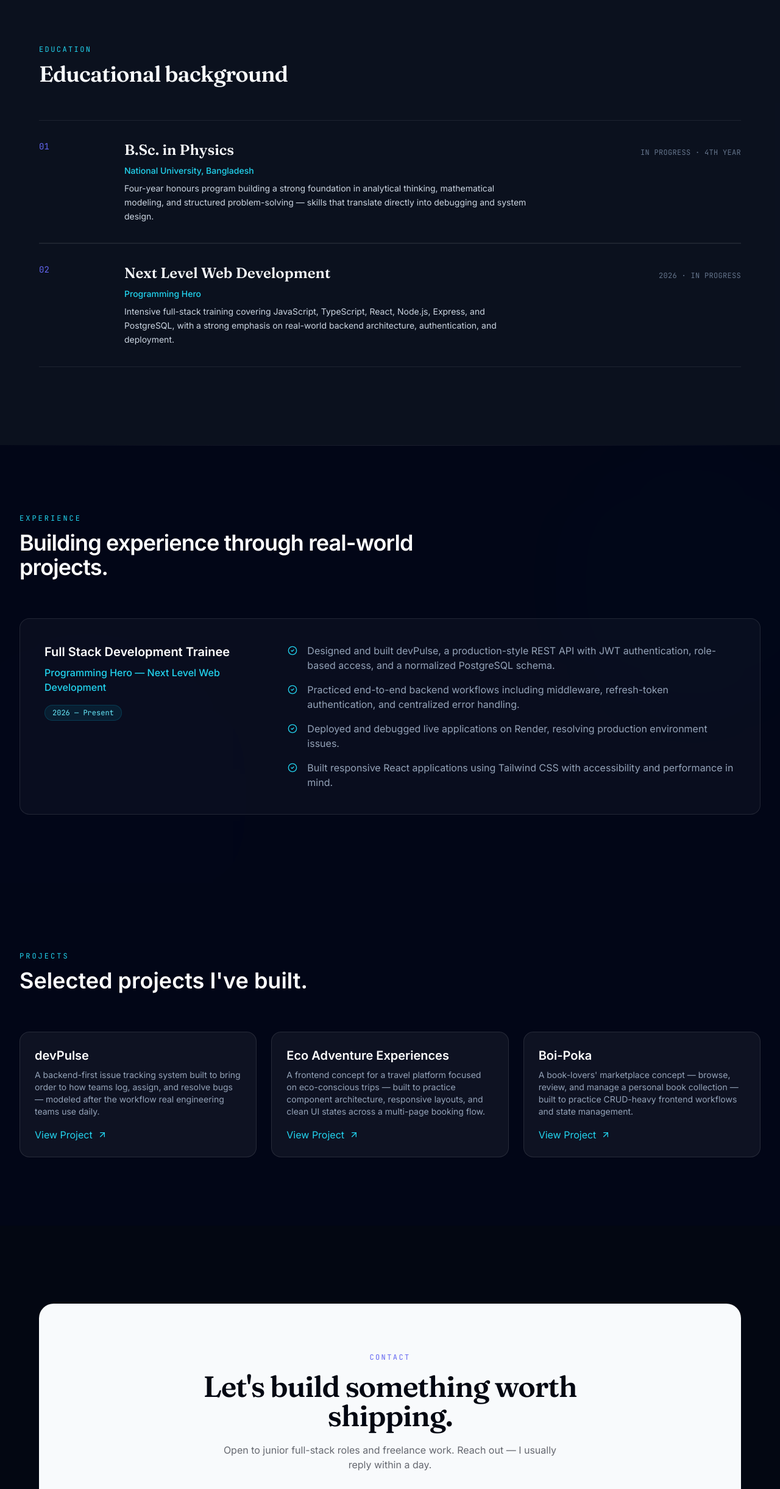
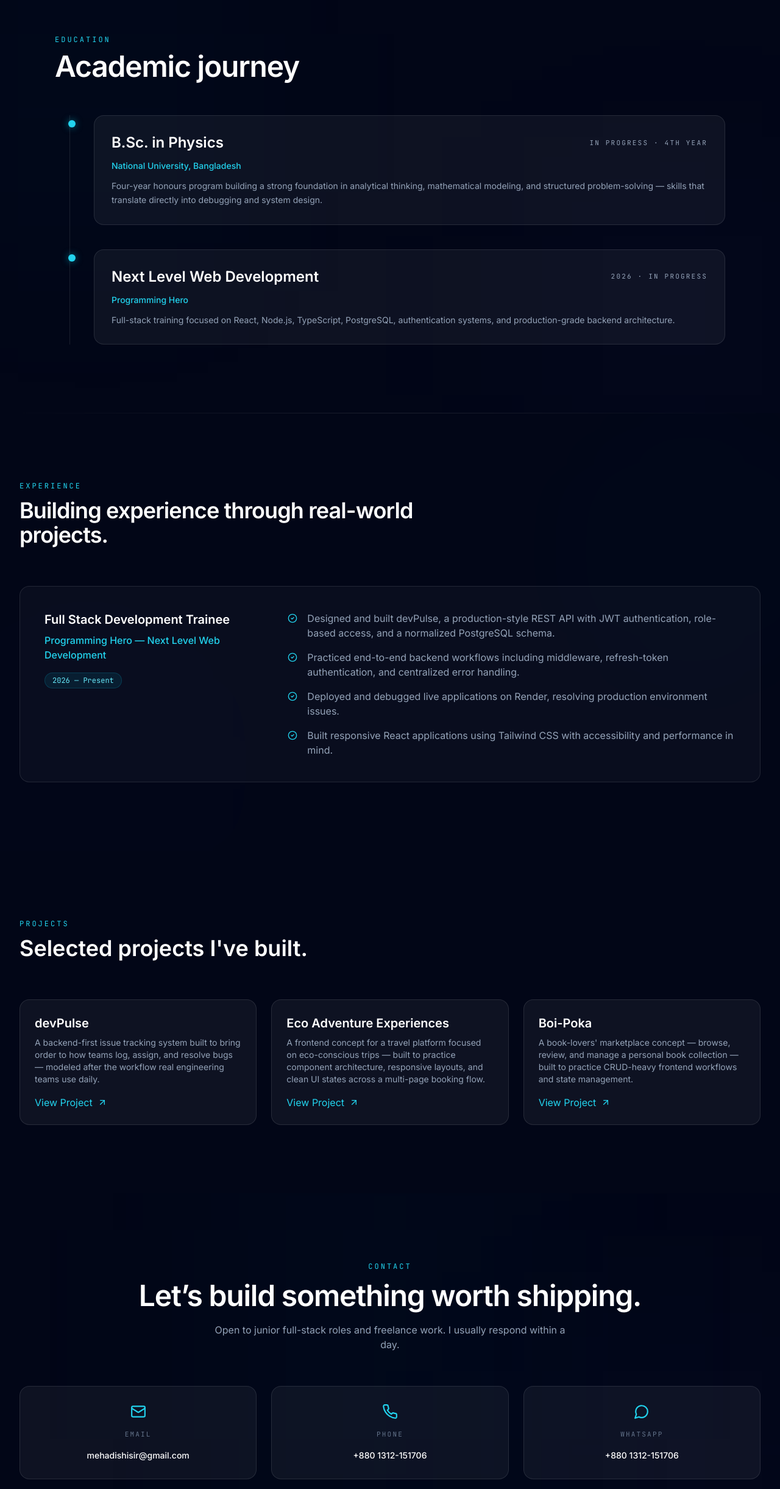
Before and after one commit to mehadishisir/my-protfolio, a React (Vite) app: page / in a window 1280 px wide. Shown: the part 2372-4814 px from the top of the page at 61% size. Built offline with nearby package versions, Linux system fonts and the light colour scheme.

Commit message:
add eductaion

```diff
--- a/package.json
+++ b/package.json
@@ -10,6 +10,7 @@
     "preview": "vite preview"
   },
   "dependencies": {
+    "@emailjs/browser": "^4.4.1",
     "framer-motion": "^12.42.2",
     "lucide-react": "^0.462.0",
     "react": "^19.2.7",
--- a/src/components/Contact.jsx
+++ b/src/components/Contact.jsx
@@ -21,45 +21,79 @@ const items = [
 
 export default function Contact() {
   return (
-    <section id="contact" className="py-24 md:py-32 px-5 md:px-8">
-      <div className="max-w-6xl mx-auto">
+    <section id="contact" className="relative py-28 px-5 md:px-8 bg-slate-950 overflow-hidden">
+
+      {/* background glow */}
+      <div className="absolute inset-0 pointer-events-none">
+        <div className="absolute left-1/2 top-10 -translate-x-1/2 h-96 w-96 bg-cyan-500/5 blur-[180px]" />
+        <div className="absolute right-0 bottom-0 h-80 w-80 bg-indigo-500/5 blur-[160px]" />
+      </div>
+
+      <div className="max-w-[1320px] mx-auto relative z-10">
+
         <Reveal>
-          <div className="bg-ink rounded-3xl px-7 py-14 md:px-16 md:py-20 text-center">
-            <p className="font-mono text-xs uppercase tracking-[0.2em] text-terracotta mb-4">
+          <div className="text-center mb-14">
+            <p className="font-mono text-xs uppercase tracking-[0.25em] text-cyan-400 mb-4">
               Contact
             </p>
-            <h2 className="font-display text-3xl md:text-5xl font-semibold text-paper tracking-tight max-w-2xl mx-auto">
-              Let's build something worth shipping.
+
+            <h2 className="text-3xl md:text-5xl font-semibold text-white tracking-tight">
+              Let’s build something worth shipping.
             </h2>
-            <p className="mt-5 text-paper/60 max-w-xl mx-auto text-sm md:text-base">
-              Open to junior full-stack roles and freelance work. Reach out — I usually reply
-              within a day.
+
+            <p className="mt-5 text-slate-400 max-w-xl mx-auto text-sm md:text-base leading-relaxed">
+              Open to junior full-stack roles and freelance work. I usually respond within a day.
             </p>
+          </div>
+        </Reveal>
 
-            <div className="mt-12 grid sm:grid-cols-3 gap-4 max-w-2xl mx-auto">
+        {/* Cards */}
+        <div className="grid sm:grid-cols-3 gap-6">
+
           {items.map((it, i) => (
             <motion.a
               key={it.label}
-                  initial={{ opacity: 0, y: 16 }}
-                  whileInView={{ opacity: 1, y: 0 }}
-                  viewport={{ once: true, amount: 0.5 }}
-                  transition={{ duration: 0.5, delay: i * 0.1 }}
-                  whileHover={{ y: -5, scale: 1.03 }}
               href={it.href}
               target="_blank"
               rel="noopener noreferrer"
-                  className="flex flex-col items-center gap-3 bg-paper/5 hover:bg-paper/10 border border-paper/10 rounded-2xl px-5 py-7 transition-colors focus-ring"
+              initial={{ opacity: 0, y: 20 }}
+              whileInView={{ opacity: 1, y: 0 }}
+              viewport={{ once: true }}
+              transition={{ duration: 0.5, delay: i * 0.12 }}
+              whileHover={{ y: -8, scale: 1.03 }}
+              className="
+                group relative flex flex-col items-center gap-4
+                rounded-2xl p-7
+                bg-white/5 border border-white/10
+                transition-all duration-300
+                hover:bg-white/10 hover:border-cyan-400/30
+                hover:shadow-[0_0_35px_rgba(6,182,212,0.15)]
+              "
             >
-                  <it.icon size={22} className="text-terracotta" />
-                  <span className="font-mono text-[11px] uppercase tracking-wide text-paper/50">
+              {/* glow overlay */}
+              <div className="absolute inset-0 opacity-0 group-hover:opacity-100 transition bg-cyan-500/5 blur-xl rounded-2xl" />
+
+              {/* icon */}
+              <motion.div
+                whileHover={{ rotate: 8, scale: 1.1 }}
+                className="text-cyan-400"
+              >
+                <it.icon size={26} />
+              </motion.div>
+
+              {/* label */}
+              <p className="font-mono text-[11px] uppercase tracking-[0.2em] text-slate-500">
                 {it.label}
-                  </span>
-                  <span className="text-paper text-sm font-medium break-all">{it.value}</span>
+              </p>
+
+              {/* value */}
+              <p className="text-white text-sm font-medium text-center break-all">
+                {it.value}
+              </p>
             </motion.a>
           ))}
+
         </div>
-          </div>
-        </Reveal>
       </div>
     </section>
   );
--- a/src/components/Education.jsx
+++ b/src/components/Education.jsx
@@ -13,43 +13,84 @@ const education = [
     institute: "Programming Hero",
     period: "2026 · In Progress",
     detail:
-      "Intensive full-stack training covering JavaScript, TypeScript, React, Node.js, Express, and PostgreSQL, with a strong emphasis on real-world backend architecture, authentication, and deployment.",
+      "Full-stack training focused on React, Node.js, TypeScript, PostgreSQL, authentication systems, and production-grade backend architecture.",
   },
 ];
 
 export default function Education() {
   return (
-    <section id="education" className="py-24 md:py-32 px-5 md:px-8 bg-paper2/60">
-      <div className="max-w-6xl mx-auto">
+    <section
+      id="education"
+      className="relative py-28 px-5 md:px-8 bg-slate-950 overflow-hidden"
+    >
+      {/* glow background */}
+      <div className="absolute inset-0 pointer-events-none">
+        <div className="absolute left-0 top-20 h-80 w-80 bg-cyan-500/5 blur-[160px]" />
+        <div className="absolute right-0 bottom-0 h-80 w-80 bg-indigo-500/5 blur-[160px]" />
+      </div>
+
+      <div className="max-w-[1100px] mx-auto relative z-10">
+
         <Reveal>
-          <p className="font-mono text-xs uppercase tracking-[0.2em] text-pine mb-3">Education</p>
-          <h2 className="font-display text-3xl md:text-4xl font-semibold text-ink tracking-tight mb-14">
-            Educational background
+          <p className="font-mono text-xs uppercase tracking-[0.25em] text-cyan-400 mb-3">
+            Education
+          </p>
+
+          <h2 className="text-3xl md:text-5xl font-semibold text-white tracking-tight mb-14">
+            Academic journey
           </h2>
         </Reveal>
 
-        <div className="space-y-0">
+        {/* timeline line */}
+        <div className="relative">
+          <div className="absolute left-6 top-0 bottom-0 w-px bg-white/10" />
+
+          <div className="space-y-10">
+
             {education.map((e, i) => (
-            <Reveal key={e.degree} delay={i * 0.1} y={20}>
-              <div className="grid md:grid-cols-[100px_1fr] gap-4 md:gap-10 py-8 border-t border-line last:border-b">
-                <span className="font-mono text-sm text-terracotta">
-                  {String(i + 1).padStart(2, "0")}
-                </span>
-                <div>
-                  <div className="flex flex-wrap items-baseline justify-between gap-2 mb-2">
-                    <h3 className="font-display text-xl md:text-2xl font-semibold text-ink">
+              <Reveal key={e.degree} delay={i * 0.1}>
+                <div
+                  className="
+                    relative pl-16 group
+                    transition-all duration-300
+                  "
+                >
+                  {/* dot */}
+                  <div className="absolute left-[22px] top-2 w-3 h-3 rounded-full bg-cyan-400 shadow-[0_0_12px_rgba(6,182,212,0.6)]" />
+
+                  {/* card */}
+                  <div
+                    className="
+                      p-6 md:p-7 rounded-2xl
+                      bg-white/5 border border-white/10
+                      hover:border-cyan-400/30 hover:bg-white/10
+                      transition-all duration-300
+                      group-hover:translate-x-1
+                    "
+                  >
+                    <div className="flex flex-wrap items-center justify-between gap-2 mb-3">
+                      <h3 className="text-xl md:text-2xl font-semibold text-white">
                         {e.degree}
                       </h3>
-                    <span className="font-mono text-xs uppercase tracking-wide text-muted">
+
+                      <span className="font-mono text-[11px] uppercase tracking-[0.2em] text-slate-400">
                         {e.period}
                       </span>
                     </div>
-                  <p className="text-pine text-sm font-medium mb-2">{e.institute}</p>
-                  <p className="text-inkmuted text-sm leading-relaxed max-w-2xl">{e.detail}</p>
+
+                    <p className="text-cyan-400 font-medium text-sm mb-3">
+                      {e.institute}
+                    </p>
+
+                    <p className="text-slate-400 text-sm leading-relaxed">
+                      {e.detail}
+                    </p>
                   </div>
                 </div>
               </Reveal>
             ))}
+
+          </div>
         </div>
       </div>
     </section>
```
Also changed, not shown: 1 other file (tests, documents, lock files or other folders). Lines whose indentation alone changed are shown as unchanged.
